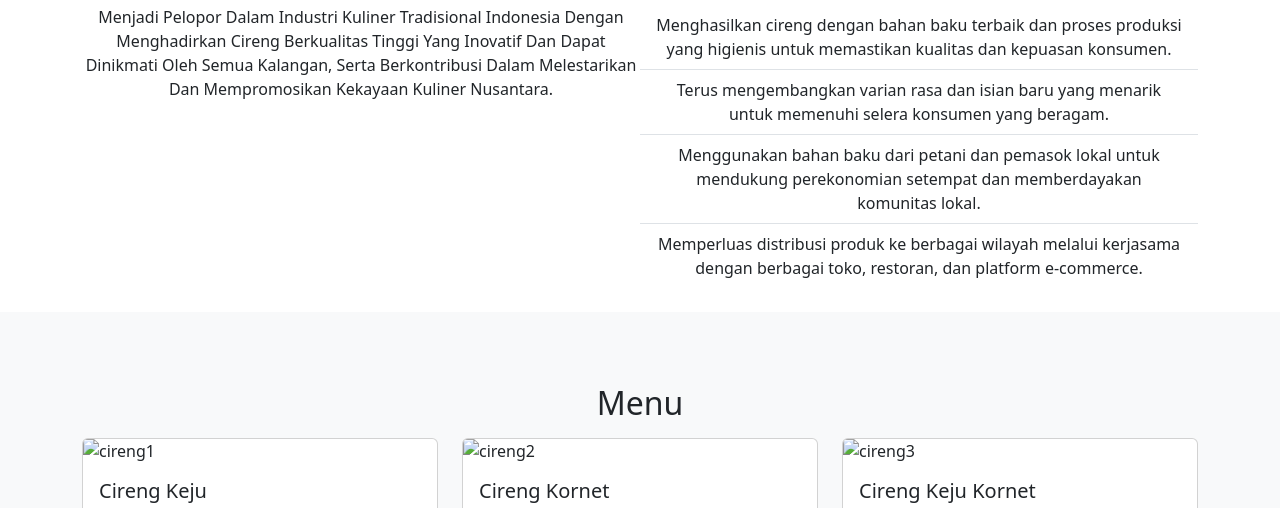
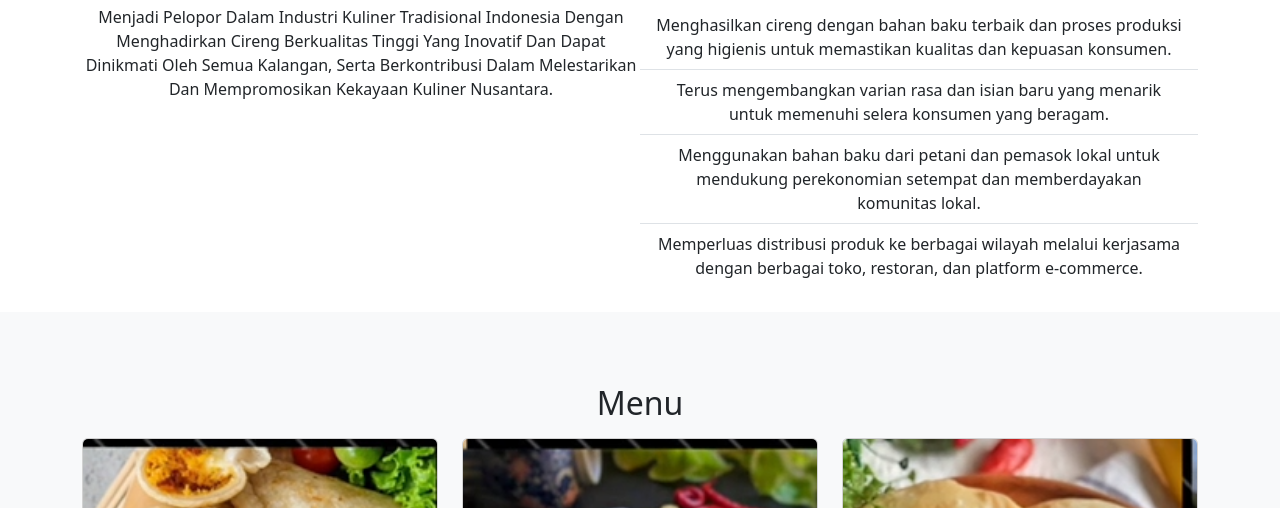
Before and after one commit to achmadfadliiskandar/companyprofile-cirengkejukornet, a plain HTML site: page index.html in a window 1280 px wide. Shown: the part 419-927 px from the top of the page. Drawn offline with nearby package versions, Linux system fonts and the light colour scheme.

Commit message:
Update index.html

```diff
--- a/index.html
+++ b/index.html
@@ -79,7 +79,7 @@
     <div class="row mt-3 mb-3">
       <div class="col-sm-4 mb-5">
         <div class="card" style="width: 100%;">
-          <img src="asset/keju.png" class="card-img-top" alt="cireng1">
+          <img src="keju.png" class="card-img-top" alt="cireng1">
           <div class="card-body">
             <h5 class="card-title">Cireng Keju</h5>
             <p class="card-text">Rp,2.500</p>
@@ -89,7 +89,7 @@
       </div>
       <div class="col-sm-4 mb-5">
         <div class="card" style="width: 100%;">
-          <img src="asset/kornet.png" class="card-img-top" alt="cireng2">
+          <img src="kornet.png" class="card-img-top" alt="cireng2">
           <div class="card-body">
             <h5 class="card-title">Cireng Kornet</h5>
             <p class="card-text">Rp,2.500</p>
@@ -99,7 +99,7 @@
       </div>
       <div class="col-sm-4 mb-5">
         <div class="card" style="width: 100%;">
-          <img src="asset/kejukornet.png" class="card-img-top" alt="cireng3">
+          <img src="kejukornet.png" class="card-img-top" alt="cireng3">
           <div class="card-body">
             <h5 class="card-title">Cireng Keju Kornet</h5>
             <p class="card-text">Rp,2.500</p>
```
